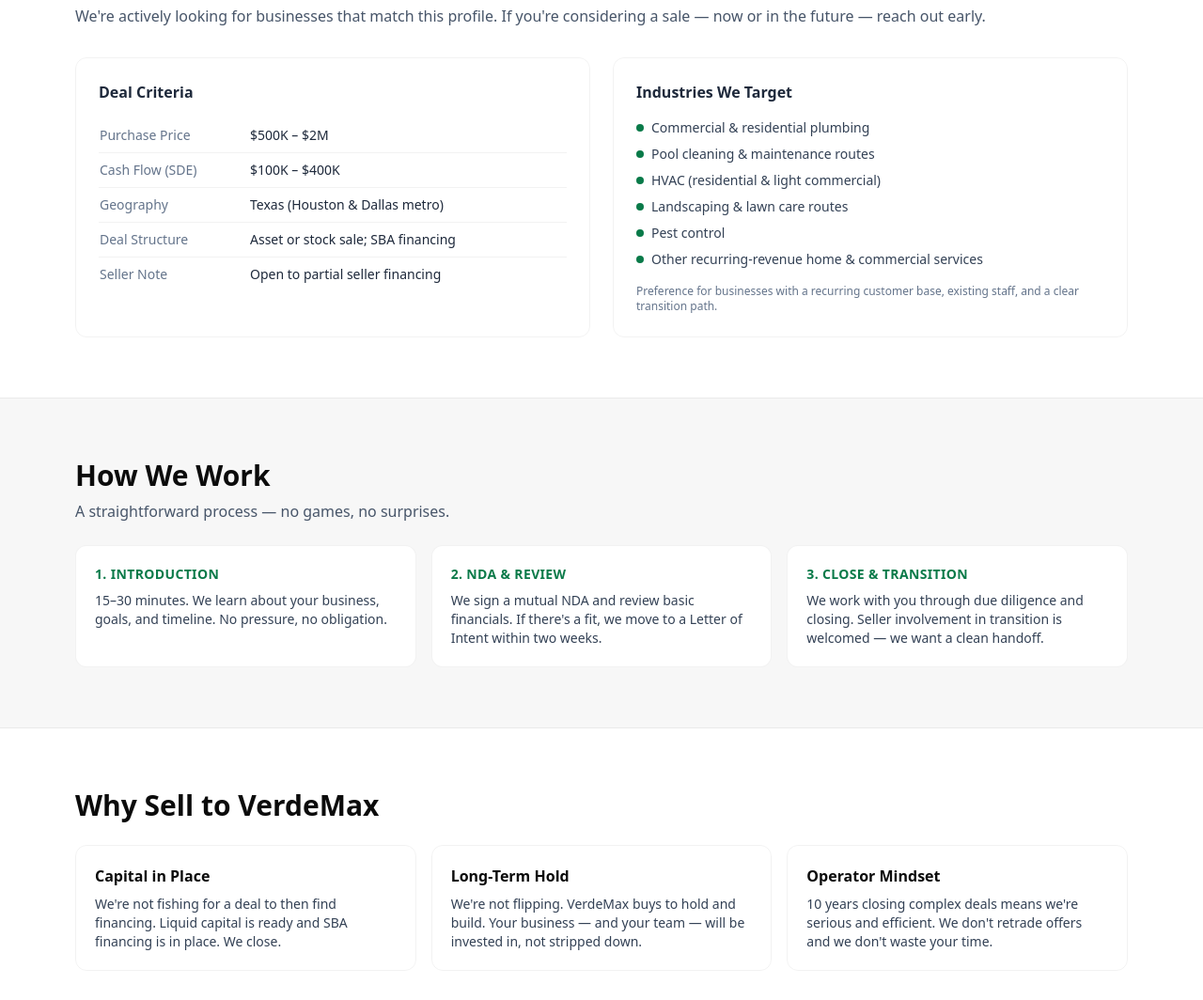
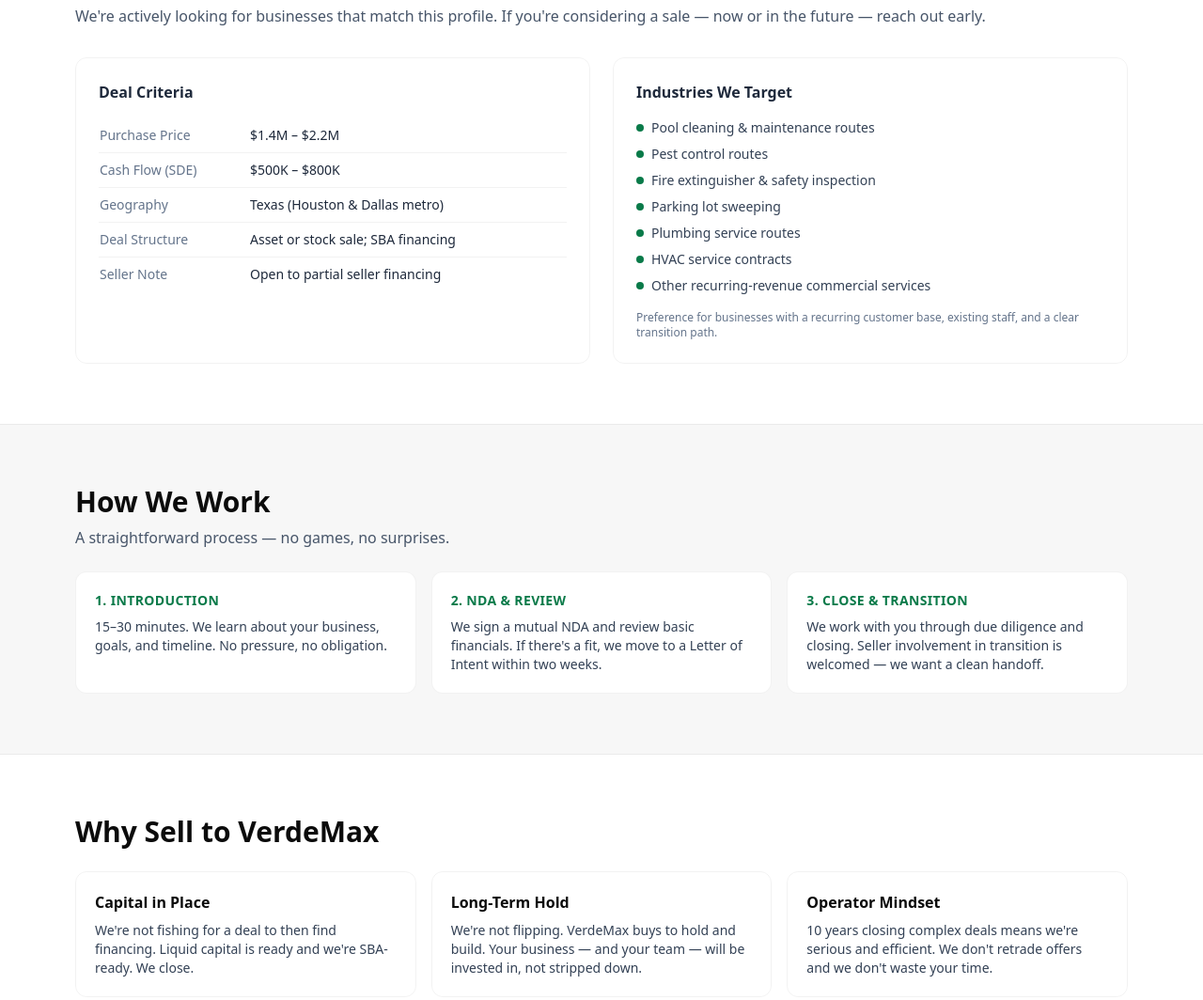
Before and after one commit to nicholasaustin/verdemax.com, a plain HTML site: page index.html in a window 1280 px wide. Shown: the part 1162-2226 px from the top of the page at 94% size. Drawn offline with nearby package versions, Linux system fonts and the light colour scheme.

Commit message:
Update index.html

```diff
--- a/index.html
+++ b/index.html
@@ -72,7 +72,7 @@
               A Serious Buyer for Texas Service Businesses
             </h1>
             <p class="mt-4 text-base md:text-lg text-slate-700">
-              VerdeMax acquires cash-flowing service businesses — plumbing, pool routes, HVAC, landscaping, and more — with capital ready, a straightforward process, and a long-term commitment to the business and its people.
+              VerdeMax acquires cash-flowing service businesses — pool routes, pest control, plumbing, HVAC, and more — with capital ready, a straightforward process, and a long-term commitment to the business and its people.
             </p>
             <p class="mt-2 text-slate-600 italic">"Where Growth Takes Root." 🌱</p>
             <div class="mt-6 flex flex-col sm:flex-row gap-3">
@@ -148,8 +148,8 @@
             <h3 class="font-semibold text-slate-800 mb-4">Deal Criteria</h3>
             <table class="w-full text-sm">
               <tbody class="divide-y divide-black/5">
-                <tr><td class="py-2 text-slate-500 w-40">Purchase Price</td><td class="py-2 font-medium">$500K – $2M</td></tr>
-                <tr><td class="py-2 text-slate-500">Cash Flow (SDE)</td><td class="py-2 font-medium">$100K – $400K</td></tr>
+                <tr><td class="py-2 text-slate-500 w-40">Purchase Price</td><td class="py-2 font-medium">$1.4M – $2.2M</td></tr>
+                <tr><td class="py-2 text-slate-500">Cash Flow (SDE)</td><td class="py-2 font-medium">$500K – $800K</td></tr>
                 <tr><td class="py-2 text-slate-500">Geography</td><td class="py-2 font-medium">Texas (Houston & Dallas metro)</td></tr>
                 <tr><td class="py-2 text-slate-500">Deal Structure</td><td class="py-2 font-medium">Asset or stock sale; SBA financing</td></tr>
                 <tr><td class="py-2 text-slate-500">Seller Note</td><td class="py-2 font-medium">Open to partial seller financing</td></tr>
@@ -159,12 +159,13 @@
           <div class="rounded-xl border border-black/5 p-6">
             <h3 class="font-semibold text-slate-800 mb-4">Industries We Target</h3>
             <ul class="space-y-2 text-sm text-slate-700">
-              <li class="flex items-center gap-2"><span class="h-2 w-2 rounded-full bg-vm-green flex-shrink-0"></span>Commercial & residential plumbing</li>
               <li class="flex items-center gap-2"><span class="h-2 w-2 rounded-full bg-vm-green flex-shrink-0"></span>Pool cleaning & maintenance routes</li>
-              <li class="flex items-center gap-2"><span class="h-2 w-2 rounded-full bg-vm-green flex-shrink-0"></span>HVAC (residential & light commercial)</li>
-              <li class="flex items-center gap-2"><span class="h-2 w-2 rounded-full bg-vm-green flex-shrink-0"></span>Landscaping & lawn care routes</li>
-              <li class="flex items-center gap-2"><span class="h-2 w-2 rounded-full bg-vm-green flex-shrink-0"></span>Pest control</li>
-              <li class="flex items-center gap-2"><span class="h-2 w-2 rounded-full bg-vm-green flex-shrink-0"></span>Other recurring-revenue home & commercial services</li>
+              <li class="flex items-center gap-2"><span class="h-2 w-2 rounded-full bg-vm-green flex-shrink-0"></span>Pest control routes</li>
+              <li class="flex items-center gap-2"><span class="h-2 w-2 rounded-full bg-vm-green flex-shrink-0"></span>Fire extinguisher & safety inspection</li>
+              <li class="flex items-center gap-2"><span class="h-2 w-2 rounded-full bg-vm-green flex-shrink-0"></span>Parking lot sweeping</li>
+              <li class="flex items-center gap-2"><span class="h-2 w-2 rounded-full bg-vm-green flex-shrink-0"></span>Plumbing service routes</li>
+              <li class="flex items-center gap-2"><span class="h-2 w-2 rounded-full bg-vm-green flex-shrink-0"></span>HVAC service contracts</li>
+              <li class="flex items-center gap-2"><span class="h-2 w-2 rounded-full bg-vm-green flex-shrink-0"></span>Other recurring-revenue commercial services</li>
             </ul>
             <p class="mt-4 text-xs text-slate-500">Preference for businesses with a recurring customer base, existing staff, and a clear transition path.</p>
           </div>
@@ -201,7 +202,7 @@
         <div class="mt-6 grid gap-4 md:grid-cols-3">
           <div class="rounded-xl border border-black/5 p-5">
             <h3 class="font-semibold text-vm-ink">Capital in Place</h3>
-            <p class="mt-2 text-sm text-slate-700">We're not fishing for a deal to then find financing. Liquid capital is ready and SBA financing is in place. We close.</p>
+            <p class="mt-2 text-sm text-slate-700">We're not fishing for a deal to then find financing. Liquid capital is ready and we're SBA-ready. We close.</p>
           </div>
           <div class="rounded-xl border border-black/5 p-5">
             <h3 class="font-semibold text-vm-ink">Long-Term Hold</h3>
```
